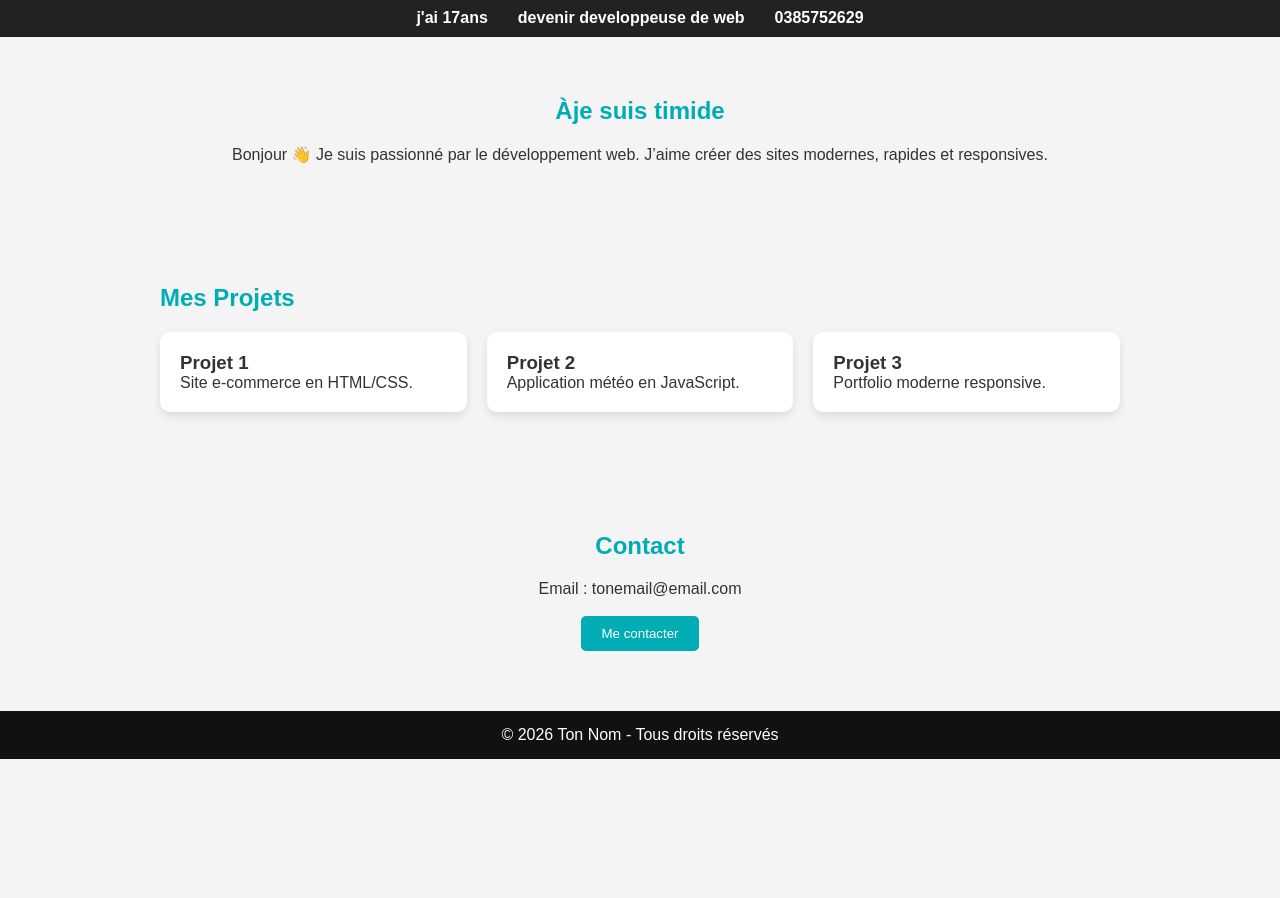
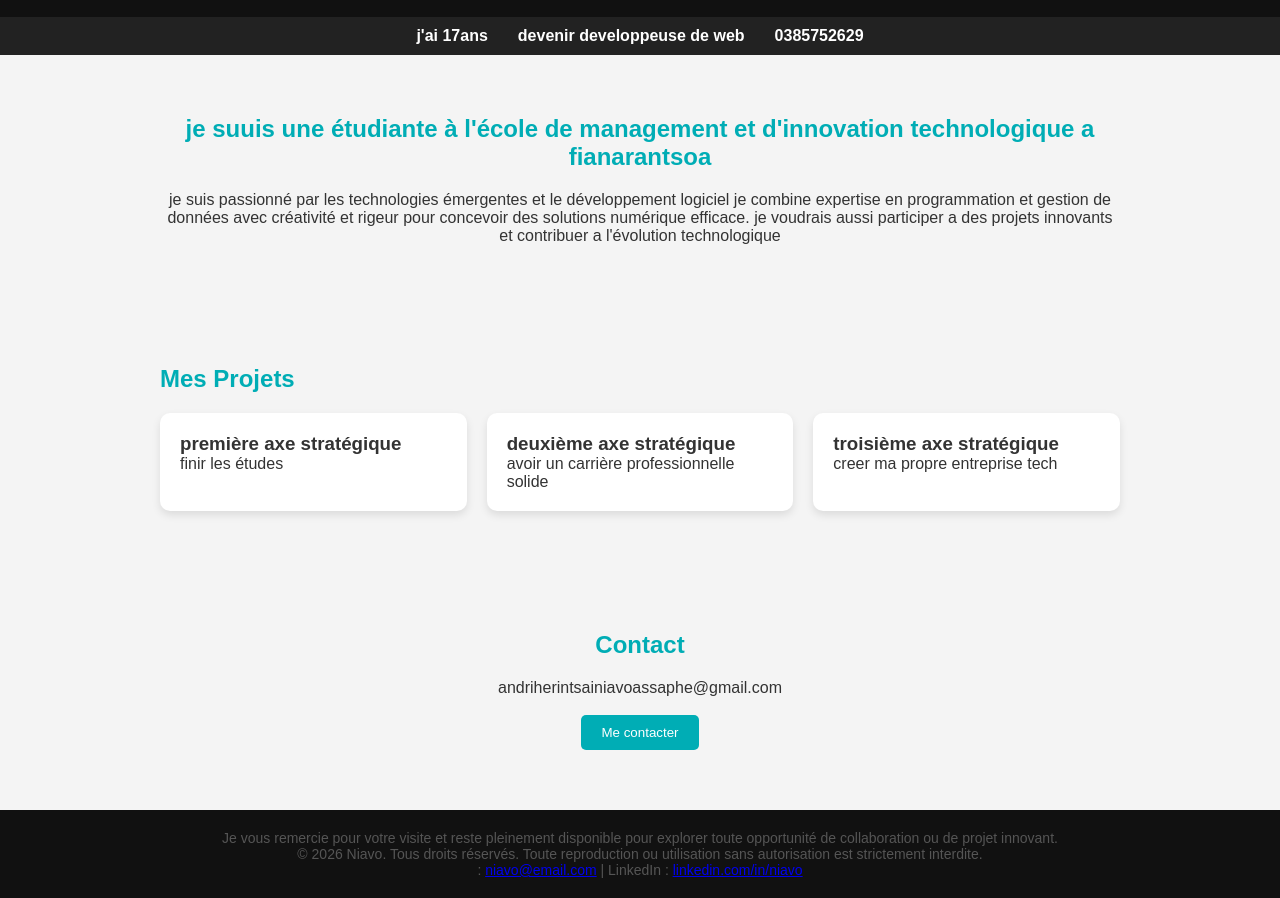
Before and after one commit to andriherintsainiavoassaphe-ship-it/portfolio, a plain HTML site: page index.html in a window 1280 px wide. Shown: the part 96-994 px from the top of the page. Before the commit the page ends 855 px from the top, so only its background shows below. Drawn offline with Linux system fonts and the light colour scheme.

Commit message:
Portfolio
Updated personal information and project descriptions in the HTML file.

```diff
--- a/index.html
+++ b/index.html
@@ -101,7 +101,7 @@
         }
     </style>
 </head>
-<body>
+<body>"image/photo-niavo.jpg"
 
 <header>
     <h1>ANDRIHERINTSAINIAVO Solofosoa Assaphe Elisette</h1>
@@ -115,10 +115,10 @@
 </nav>
 
 <section id="about" class="about">
-    <h2>Àje suis timide</h2>
+    <h2>je suuis une étudiante à l'école de management et d'innovation technologique a fianarantsoa</h2>
     <p>
-        Bonjour 👋 Je suis passionné par le développement web.
-        J’aime créer des sites modernes, rapides et responsives.
+        je suis passionné par les technologies émergentes et le développement logiciel
+        je combine expertise en programmation et gestion de données avec créativité et rigeur pour concevoir des solutions numérique efficace. je voudrais aussi participer a des projets innovants et contribuer a l'évolution technologique
     </p>
 </section>
 
@@ -126,38 +126,31 @@
     <h2>Mes Projets</h2>
     <div class="projects">
         <div class="card">
-            <h3>Projet 1</h3>
-            <p>Site e-commerce en HTML/CSS.</p>
+            <h3>première axe stratégique</h3>
+            <p>finir les études </p>
         </div>
 
         <div class="card">
-            <h3>Projet 2</h3>
-            <p>Application météo en JavaScript.</p>
+            <h3>deuxième axe stratégique</h3>
+            <p>avoir un carrière professionnelle solide</p>
         </div>
 
         <div class="card">
-            <h3>Projet 3</h3>
-            <p>Portfolio moderne responsive.</p>
+            <h3>troisième axe stratégique</h3>
+            <p>creer ma propre entreprise tech</p>
         </div>
     </div>
 </section>
 
 <section id="contact" class="contact">
     <h2>Contact</h2>
-    <p>Email : tonemail@email.com</p>
+    <p>andriherintsainiavoassaphe@gmail.com</p>
     <br>
-    <button onclick="showMessage()">Me contacter</button>
+    <button onclick="votre intérêt pour mon travail est grandement apprécié, je suis ouvert à toute discussion visant à créer des solution numérique impactantes()">Me contacter</button>
 </section>
 
-<footer>
-    <p>© 2026 Ton Nom - Tous droits réservés</p>
+<footer style="text-align:center; padding:20px; font-size:14px; color:#555;">
+  <p>Je vous remercie pour votre visite et reste pleinement disponible pour explorer toute opportunité de collaboration ou de projet innovant.</p>
+  <p>© 2026 Niavo. Tous droits réservés. Toute reproduction ou utilisation sans autorisation est strictement interdite.</p>
+  <p>: <a href="mailto:niavo@email.com">niavo@email.com</a> | LinkedIn : <a href="https://www.linkedin.com/in/niavo">linkedin.com/in/niavo</a></p>
 </footer>
-
-<script>
-    function showMessage() {
-        alert("Merci de me contacter !");
-    }
-</script>
-
-</body>
-</html>
```
